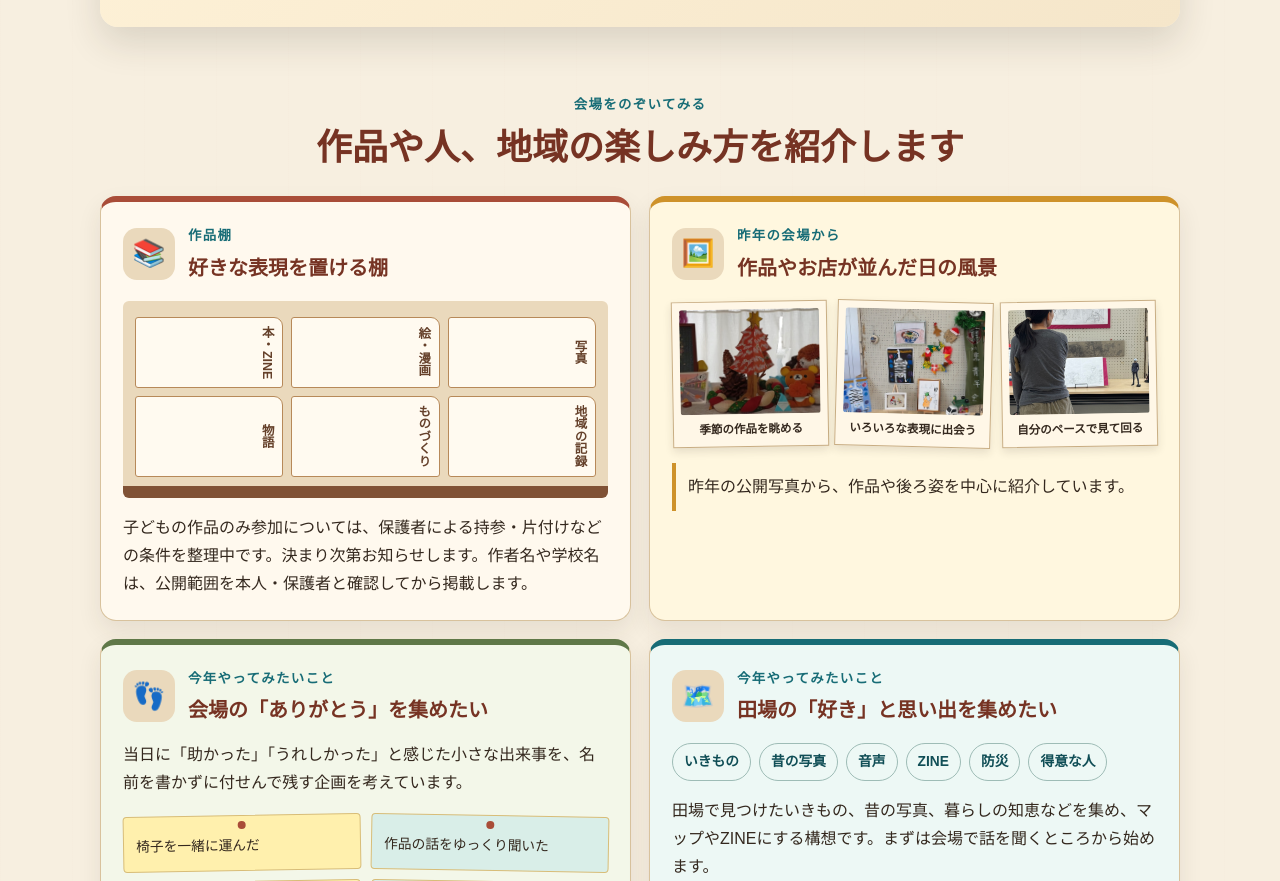
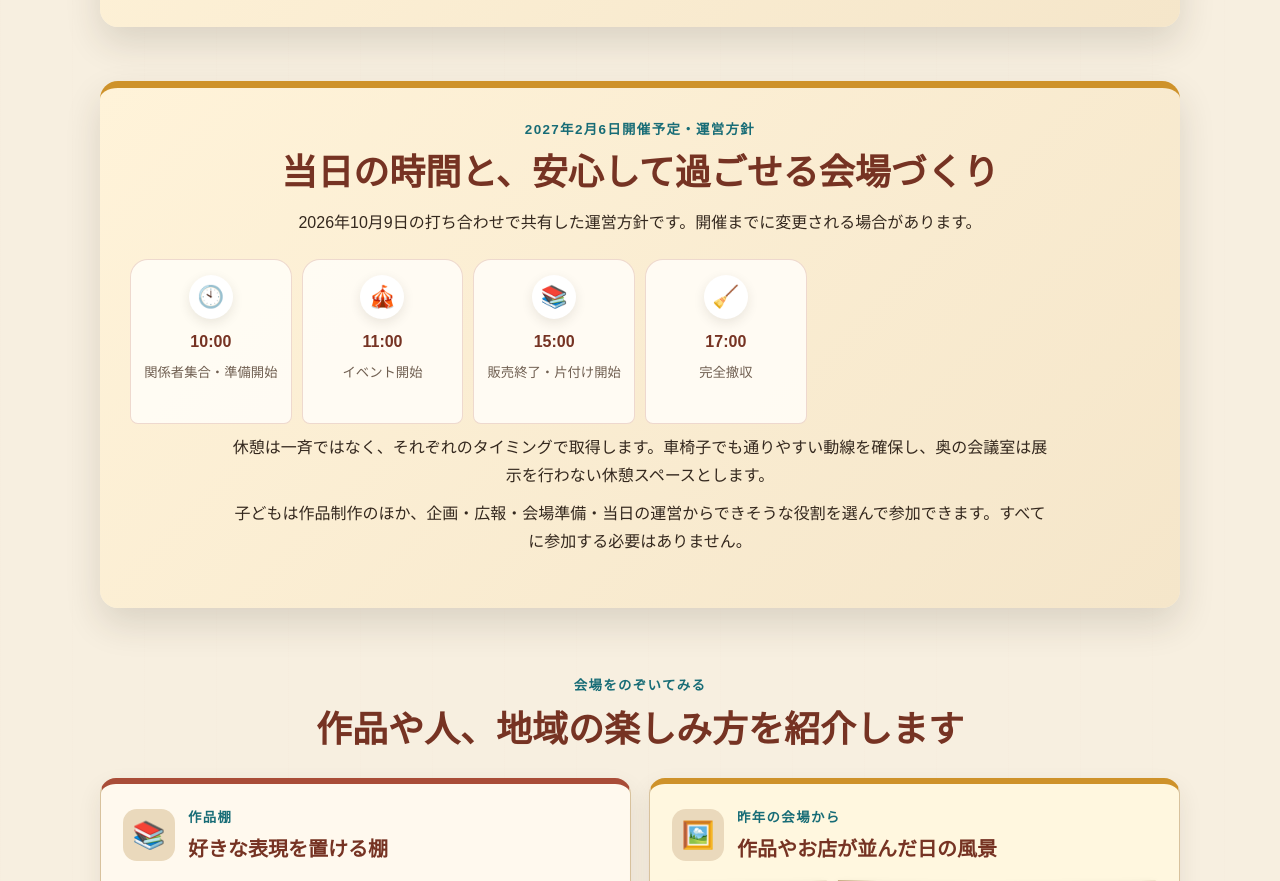
Before and after one commit to sady225/bungei-furima, a plain HTML site: page ai-editor/index.html in a window 1280 px wide. Shown: the part 3019-3900 px from the top of the page. Drawn offline with Linux system fonts and the light colour scheme.

Commit message:
Add agreed event-day guidance to ai-editor/index.html

```diff
--- a/ai-editor/index.html
+++ b/ai-editor/index.html
@@ -152,6 +152,24 @@
       </ul>
     </section>
 
+    <section class="participation-section" id="event-day-guide" aria-labelledby="event-day-heading">
+      <div class="section-heading">
+        <p class="section-kicker">2027年2月6日開催予定・運営方針</p>
+        <h2 id="event-day-heading">当日の時間と、安心して過ごせる会場づくり</h2>
+        <p>2026年10月9日の打ち合わせで共有した運営方針です。開催までに変更される場合があります。</p>
+      </div>
+      <ul class="level-list">
+        <li><span aria-hidden="true">🕙</span><strong>10:00</strong><small>関係者集合・準備開始</small></li>
+        <li><span aria-hidden="true">🎪</span><strong>11:00</strong><small>イベント開始</small></li>
+        <li><span aria-hidden="true">📚</span><strong>15:00</strong><small>販売終了・片付け開始</small></li>
+        <li><span aria-hidden="true">🧹</span><strong>17:00</strong><small>完全撤収</small></li>
+      </ul>
+      <div class="section-heading">
+        <p>休憩は一斉ではなく、それぞれのタイミングで取得します。車椅子でも通りやすい動線を確保し、奥の会議室は展示を行わない休憩スペースとします。</p>
+        <p>子どもは作品制作のほか、企画・広報・会場準備・当日の運営からできそうな役割を選んで参加できます。すべてに参加する必要はありません。</p>
+      </div>
+    </section>
+
     <section class="town-section" aria-labelledby="town-heading">
       <div class="section-heading">
         <p class="section-kicker">会場をのぞいてみる</p>
```
